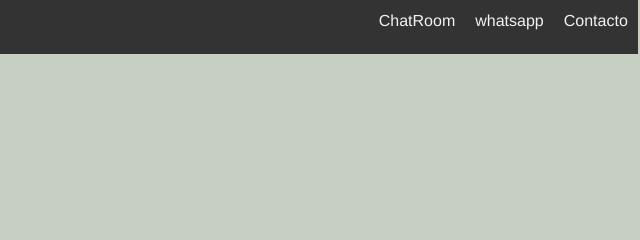
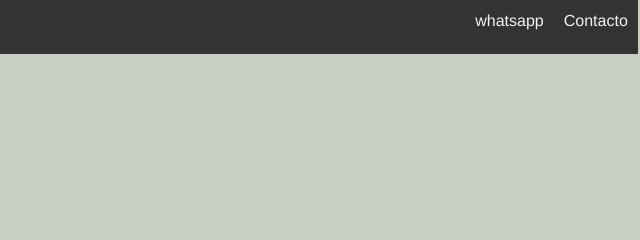
Before and after one commit to worldonlinegame/pfGreat, a website: page index.html in a window 1280 px wide. Shown: the top 240 px of the page, 640-1280 px from the left. Drawn offline with nearby package versions, Linux system fonts and the light colour scheme; sample sign-in values are in the browser's storage.

Commit message:
mod pg index

```diff
--- a/index.html
+++ b/index.html
@@ -17,7 +17,7 @@
                 <button id="logout" class="btn btn-primary btn-btn-block" action="js/index.js" style="margin: 10px" >Cerrar Sesion</button>
       <a href="contact.html">Contacto</a>
       <a href="#" type="submit"  onclick="showDiv()">whatsapp</a>
-      <a href="https://chat-7dc52.firebaseapp.com/login.html">ChatRoom</a>
+      <!--<a href="https://chat-7dc52.firebaseapp.com/login.html">ChatRoom</a>-->
 
     </div>
 
```
